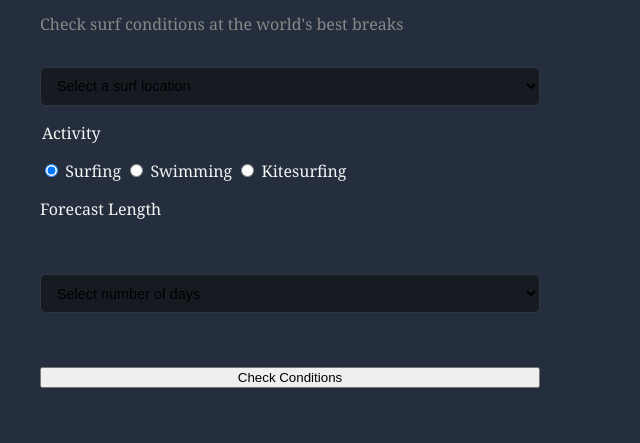
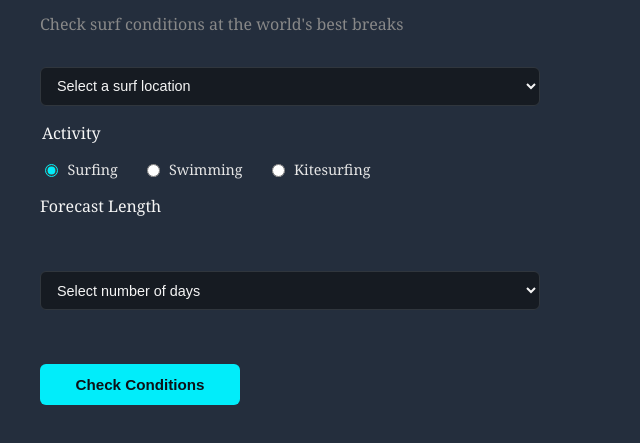
Before and after one commit to liamamac/SurfCheck, a website: page public/index.html in a window 1280 px wide. Shown: the part 125-568 px from the top of the page, without its empty margins (0-640 px from the left). Drawn offline with Linux system fonts and the light colour scheme.

Commit message:
add radio button and button css styles

```diff
--- a/public/styles.css
+++ b/public/styles.css
@@ -28,7 +28,7 @@ select {
   background: #161b22;
   border: 1px solid #30363d;
   border-radius: 6px;
-  color: whitesmokegi;
+  color: whitesmoke;
   padding: 0.6rem 0.75rem;
   font-size: 0.9rem;
   width: 100%;
@@ -38,3 +38,38 @@ select:focus {
   outline: none;
   border-color: #0aa8ec;
 }
+
+.activity-group {
+  display: flex;
+  gap: 1.5rem;
+}
+
+.activity-group label {
+  display: flex;
+  align-items: center;
+  gap: 0.4rem;
+  cursor: pointer;
+  font-size: 0.9rem;
+  color: #e6e6e6;
+}
+
+.activity-group input[type="radio"] {
+  accent-color: #01edfa;
+  cursor: pointer;
+}
+
+button[type="submit"] {
+  background: #01edfa;
+  color: #0d1117;
+  border: none;
+  border-radius: 6px;
+  padding: 0.75rem;
+  font-size: 0.95rem;
+  font-weight: bold;
+  transition: background 0.2s;
+  max-width: 200px;
+}
+
+button[type="submit"]:hover {
+  background: #01edfa;
+}
```
